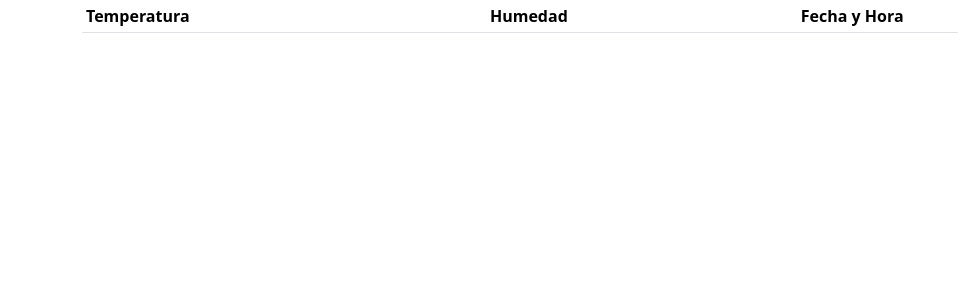
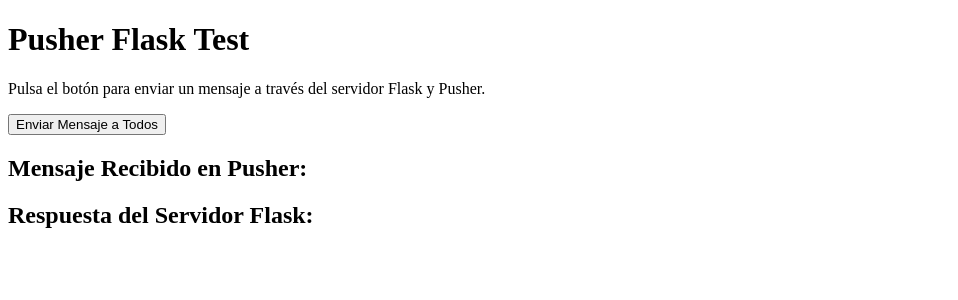
Before and after one commit to joseines1/test2, a Flask app: template templates/app.html in a window 1280 px wide. Shown: the top 300 px of the page, without its empty margins (0-958 px from the left). Run offline with Flask 3, Linux system fonts and the light colour scheme; the template is opened without the code that fills it, so the values that code supplies are empty; some libraries are stand-ins or nearby versions.

Commit message:
Update app.html

```diff
--- a/templates/app.html
+++ b/templates/app.html
@@ -1,45 +1,56 @@
 <!DOCTYPE html>
-<html lang="es">
+<html lang="en">
 <head>
-    <meta charset="UTF-8">
-    <meta name="viewport" content="width=device-width, initial-scale=1.0">
-
-    <link href="https://cdn.jsdelivr.net/npm/bootstrap@5.3.3/dist/css/bootstrap.min.css" rel="stylesheet" integrity="sha384-QWTKZyjpPEjISv5WaRU9OFeRpok6YctnYmDr5pNlyT2bRjXh0JMhjY6hW+ALEwIH" crossorigin="anonymous">
-
-    <script src="https://code.jquery.com/jquery-3.7.1.min.js" integrity="sha256-/JqT3SQfawRcv/BIHPThkBvs0OEvtFFmqPF/lYI/Cxo=" crossorigin="anonymous"></script>
-
-    <title>App</title>
-    <script src="https://js.pusher.com/8.2.0/pusher.min.js"></script>
+  <meta charset="UTF-8">
+  <meta name="viewport" content="width=device-width, initial-scale=1.0">
+  <title>Pusher Flask Test</title>
+  <script src="https://js.pusher.com/8.2.0/pusher.min.js"></script>
   <script>
-
-    // Enable pusher logging - don't include this in production
+    // Configuración de Pusher
     Pusher.logToConsole = true;
 
-    var pusher = new Pusher('93f016bf1fd53612e9ad', {
+    var pusher = new Pusher('your-app-key', {
       cluster: 'us2'
     });
-    // canal conexion
-    var channel = pusher.subscribe('conexion');
-    // evento: accion de la aplicacion
-    channel.bind('evento', function(data) {
-      alert("ya ocurrio el evento en la aplicacion");
+
+    var channel = pusher.subscribe('my-channel');
+    channel.bind('my-event', function(data) {
+      // Mostrar el mensaje recibido en formato JSON
+      document.getElementById('message').innerText = JSON.stringify(data);
     });
+
+    // Función para hacer fetch a la ruta /send-message
+    function sendMessage() {
+      fetch('/send-message', {
+        method: 'POST',
+        headers: {
+          'Content-Type': 'application/json'
+        }
+      }).then(response => response.json())
+      .then(data => {
+        // Mostrar el mensaje de respuesta en el cliente
+        document.getElementById('response').innerText = data.message;
+      }).catch(error => {
+        console.error('Error:', error);
+      });
+    }
   </script>
 </head>
 <body>
-    <div class="container">
-        <table class="table table-sm">
-            <thead>
-                <tr>
-                    <th>Temperatura</th>
-                    <th>Humedad</th>
-                    <th>Fecha y Hora</th>
-                </tr>
-            </thead>
-            <tbody id="tbodyLog"></tbody>
-        </table>
-    </div>
+  <h1>Pusher Flask Test</h1>
+  <p>
+    Pulsa el botón para enviar un mensaje a través del servidor Flask y Pusher.
+  </p>
 
-    <script src="https://cdn.jsdelivr.net/npm/bootstrap@5.3.3/dist/js/bootstrap.bundle.min.js" integrity="sha384-YvpcrYf0tY3lHB60NNkmXc5s9fDVZLESaAA55NDzOxhy9GkcIdslK1eN7N6jIeHz" crossorigin="anonymous"></script>
+  <!-- Botón para enviar el mensaje -->
+  <button onclick="sendMessage()">Enviar Mensaje a Todos</button>
+
+  <!-- Donde se mostrará el mensaje recibido desde Pusher -->
+  <h2>Mensaje Recibido en Pusher:</h2>
+  <pre id="message"></pre>
+
+  <!-- Donde se mostrará la respuesta del servidor Flask -->
+  <h2>Respuesta del Servidor Flask:</h2>
+  <pre id="response"></pre>
 </body>
 </html>
```
